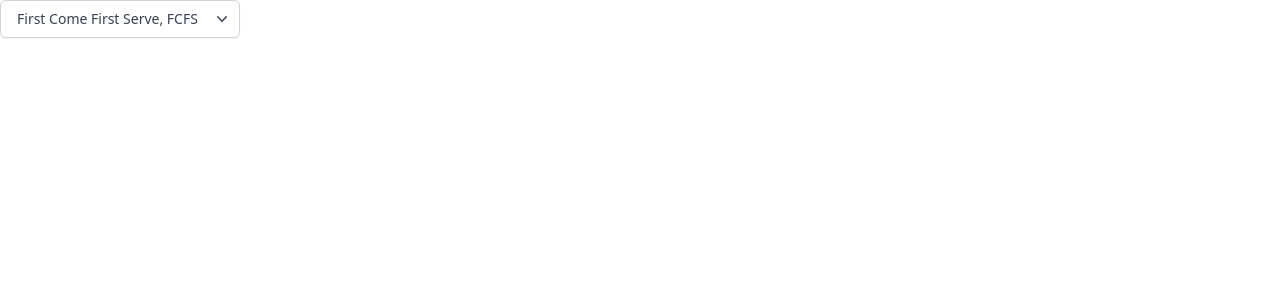
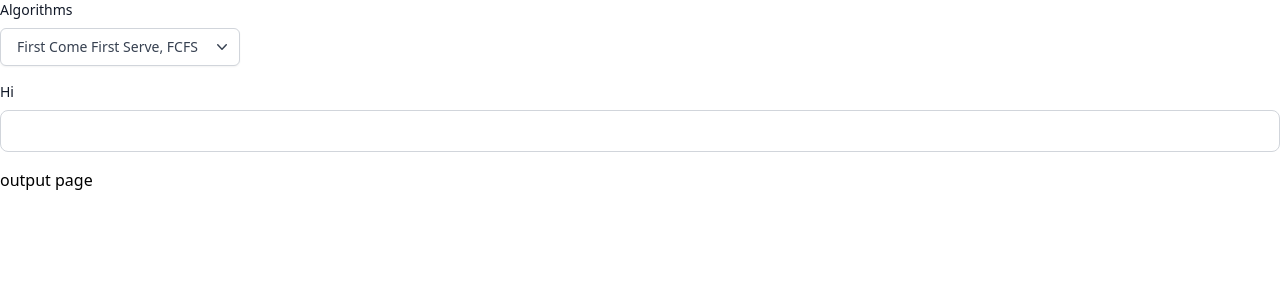
Before and after one commit to AhmedElsayed200/CPUScheduler, a React (Create React App) app: page / in a window 1280 px wide. Shown: the top 300 px of the page. Built offline with nearby package versions, Linux system fonts and the light colour scheme.

Commit message:
input field

```diff
--- a/src/App.js
+++ b/src/App.js
@@ -1,9 +1,11 @@
-import DropdownMenu from "./containers/Dropdown";
+import InputPage from "./components/InputPage";
+import OutputPage from "./components/OutputPage"
 
 function App() {
   return (
     <div className="App">
-      <DropdownMenu />
+      <InputPage />
+      <OutputPage />
     </div>
   );
 }
--- /dev/null
+++ b/src/components/InputPage/index.js
@@ -0,0 +1,14 @@
+import React from "react";
+import InputTextField from "../../containers/InputText";
+import DropdownMenu from "../../containers/Dropdown";
+
+const InputPage = () => {
+  return (
+    <>
+      <DropdownMenu />
+      <InputTextField title="Hi" />
+    </>
+  );
+};
+
+export default InputPage;
--- /dev/null
+++ b/src/components/OutputPage/index.js
@@ -0,0 +1,10 @@
+import React from "react";
+const OutPage = () => {
+    return (
+        <div>
+            output page
+        </div>
+    );
+};
+
+export default OutPage;
--- a/src/containers/Dropdown/index.js
+++ b/src/containers/Dropdown/index.js
@@ -14,8 +14,14 @@ const DropdownMenu = () => {
 
   return (
     <Menu as="div" className="relative inline-block text-left">
+      <label
+        htmlFor="default-input"
+        className="block mb-2 text-sm font-medium text-gray-900 dark:text-white"
+      >
+        Algorithms
+      </label>
       <div>
-        <Menu.Button className="inline-flex w-60 rounded-md border border-gray-300 bg-white px-4 py-2 text-sm font-medium text-gray-700 shadow-sm hover:bg-gray-50 focus:outline-none focus:ring-2 focus:ring-indigo-500 focus:ring-offset-2 focus:ring-offset-gray-100">
+        <Menu.Button className="inline-flex mb-4 w-60 rounded-md border border-gray-300 bg-white px-4 py-2 text-sm font-medium text-gray-700 shadow-sm hover:bg-gray-50 focus:outline-none focus:ring-2 focus:ring-indigo-500 focus:ring-offset-2 focus:ring-offset-gray-100">
           {selectedItem}
           <ChevronDownIcon
             className="absolute right-2 h-5 w-5"
--- /dev/null
+++ b/src/containers/InputText/index.js
@@ -0,0 +1,20 @@
+import React from "react";
+
+const InputTextField = ({ title }) => {
+  return (
+    <div className="mb-4">
+      <label
+        htmlFor="default-input"
+        className="block mb-2 text-sm font-medium text-gray-900 dark:text-white"
+      >
+        {title}
+      </label>
+      <input
+        type="text"
+        className="outline-none hover:bg-gray-50 border border-gray-300 text-gray-900 text-sm rounded-lg focus:ring-blue-500 focus:border-blue-500 block w-full p-2.5"
+      />
+    </div>
+  );
+};
+
+export default InputTextField;
```
Also changed, not shown: src/containers/InputForm/index.js (deleted).
